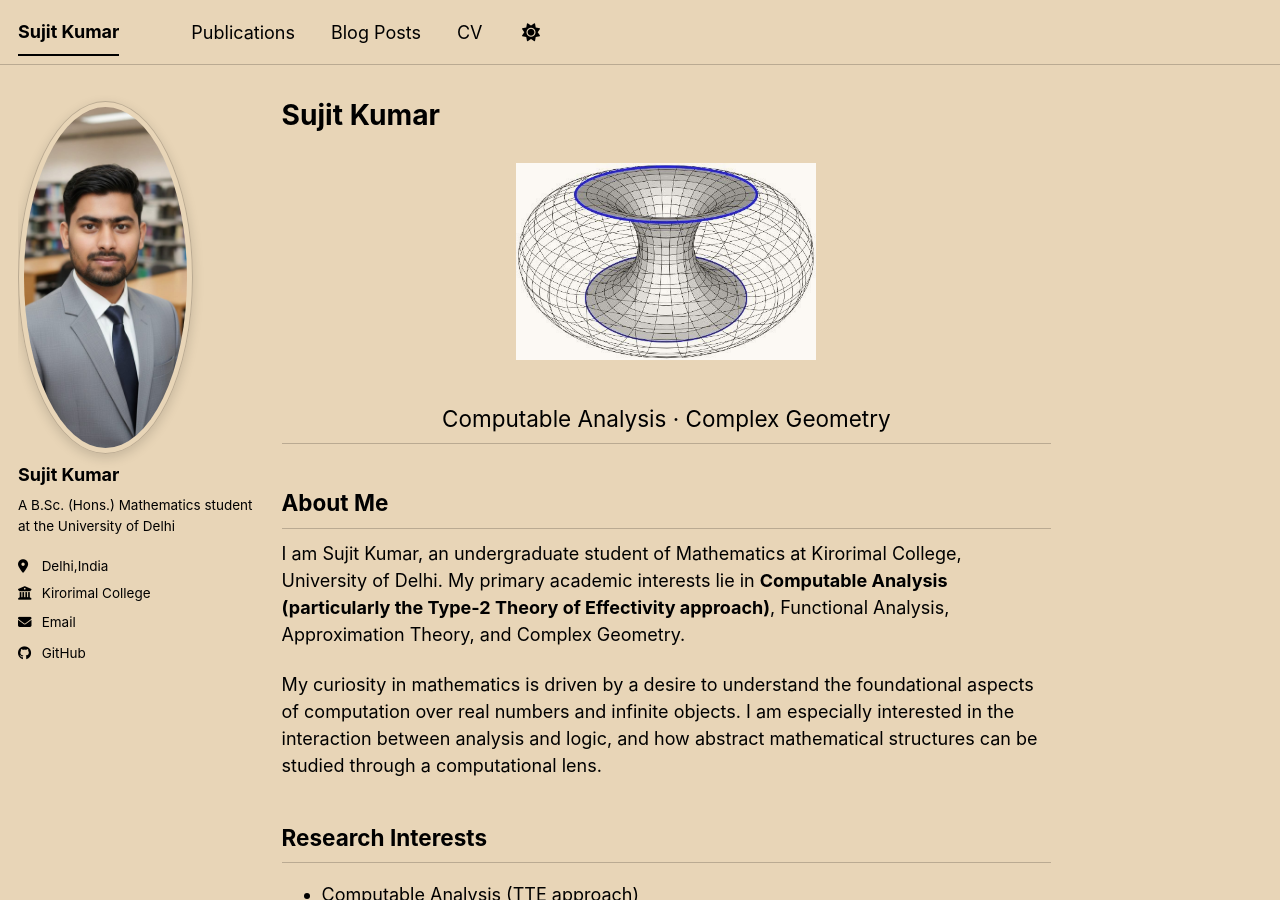
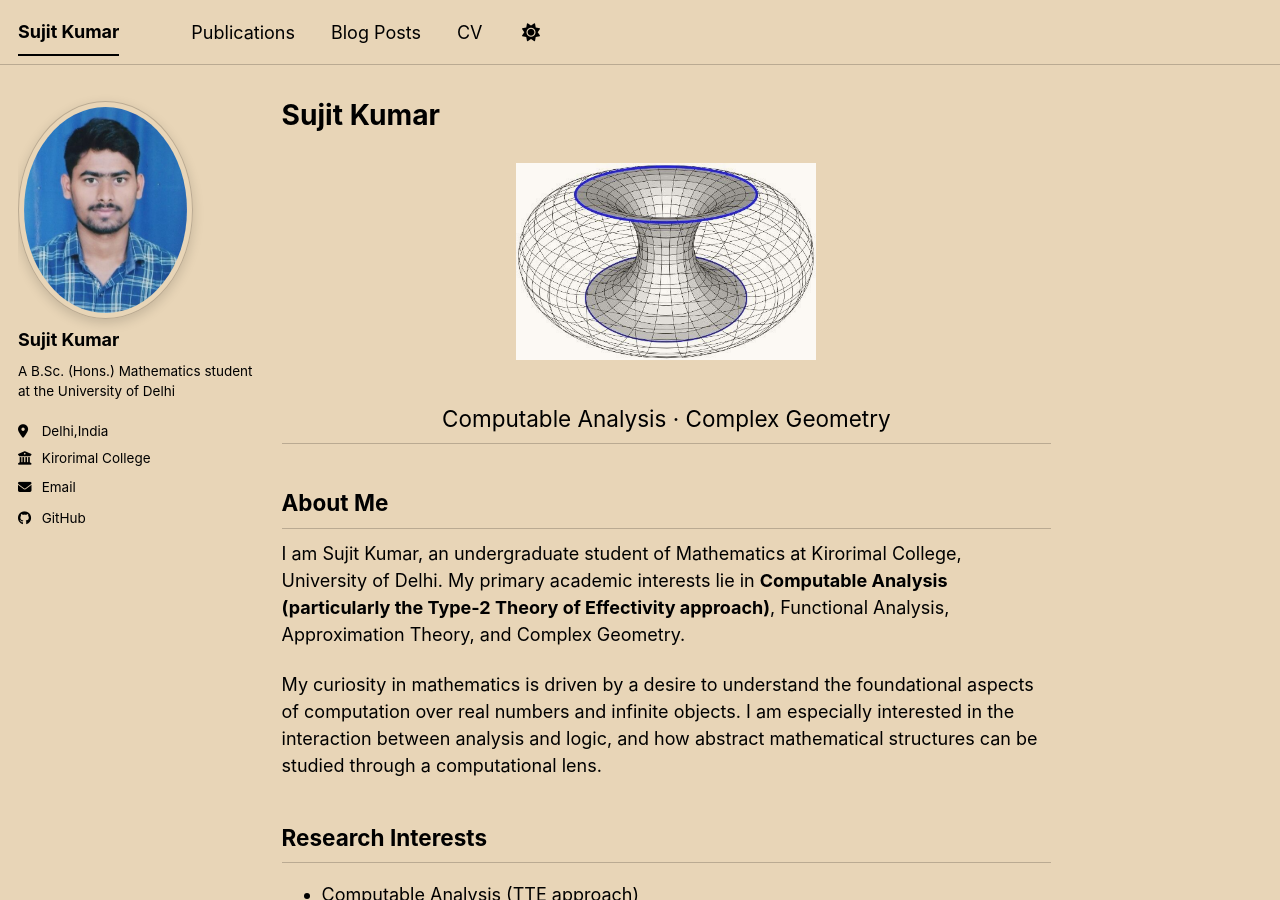
Before and after one commit to sujit41/sujit41.github.io, a Jekyll site: the page built from _pages/about.md, in a window 1280 px wide and 900 px high. Built offline with Jekyll 4.4.1, drawn with Linux system fonts in a browser that asks for light colours; a script bundle is joined from its source files by our own code; library files that are not in the unit come from our copies.

Commit message:
Update _config.yml

```diff
--- a/_config.yml
+++ b/_config.yml
@@ -23,7 +23,7 @@ repository               : "sujit41/sujit41.github.io"
 #               Additional customization can be done by editing /_includes/author-profile.html
 author:
   # Biographic information
-  avatar           : "pr.png"
+  avatar           : "pro.png"
   name             : "Sujit Kumar"
   pronouns         : # example: "she/her"
   bio              : "A B.Sc. (Hons.) Mathematics student at the University of Delhi"
```
